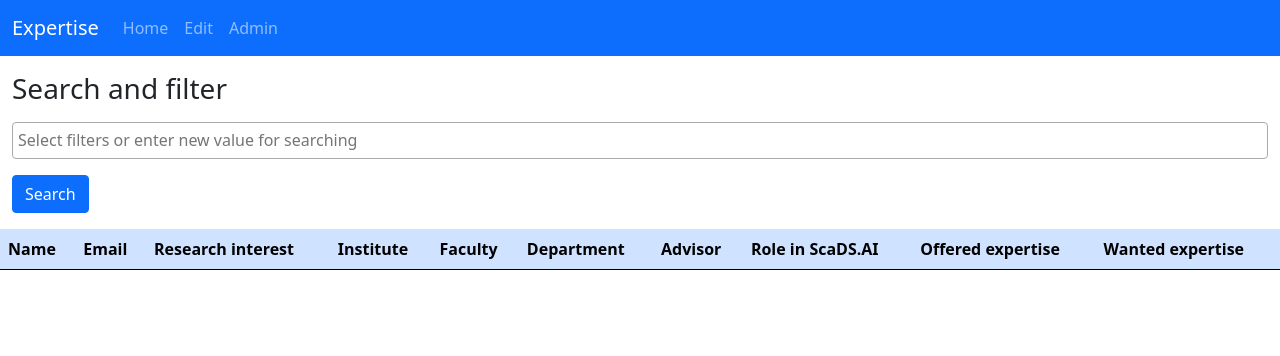
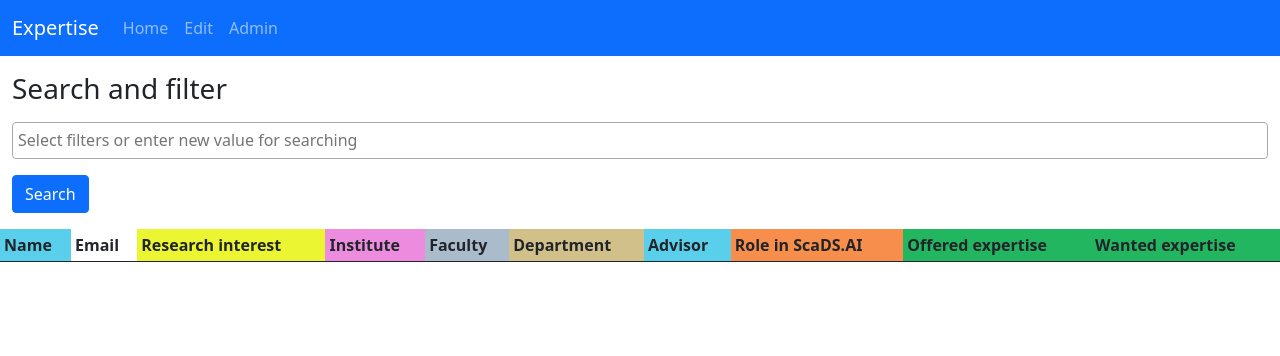
Before and after one commit to codemmmmm/expertise, a Django app: template mysite/expertise/templates/expertise/index.html in a window 1280 px wide. Shown: the top 356 px of the page. Run offline with Django 4.2, Linux system fonts and the light colour scheme; the template is opened without the code that fills it: most values are stand-ins (such as "Sample title", 1, 10 or a date in 2020); lists and menus that the app fills with data are empty; some libraries are stand-ins or nearby versions.

Commit message:
coloring everything
select2 dropdown optgroups, select2 selections, table heads, td spans, graph nodes. and more GUI improvements

```diff
--- a/mysite/expertise/static/expertise/index.js
+++ b/mysite/expertise/static/expertise/index.js
@@ -1,6 +1,19 @@
 "use strict";
 
-function formatLabel(item) {
+function templateResult(item, container) {
+    // if I wanted to color the search results, the color of the
+    // exclude/highlight states would need to be handled too
+    if (item.element) {
+        // currently I only use the class for coloring the optgroup
+        // so maybe I should only add the class to the optgroups?
+        $(container).addClass($(item.element).attr("class"));
+    }
+    return item.text;
+}
+
+function templateSelection(item, container) {
+    $(container).addClass($(item.element).attr("class"));
+
     // for displaying the optgroup name before the element for some groups
     const labels = {
         "Persons": "Person",
@@ -8,7 +21,6 @@ function formatLabel(item) {
         "Offered expertise": "Offered",
         "Wanted expertise": "Wanted",
     };
-
     const option = $(item.element);
     const optgroup = option.closest("optgroup").attr("label");
     const label = labels[optgroup];
@@ -18,12 +30,12 @@ function formatLabel(item) {
 function createTag(params) {
     const selections = $(".search-filter").select2("data");
     const searchSelection = selections.find((element) => element.newTag === true);
-    // don't allow more than one tag (= search word)
+    // allow only one tag (= search word)
     if (searchSelection) {
         return null;
     }
 
-    var term = $.trim(params.term);
+    const term = $.trim(params.term);
     if (term === "") {
         return null;
     }
@@ -97,14 +109,15 @@ function updateAlert(length) {
     }
 }
 
-function drawG6Graph(data, containerId, containerWidth){
-    data.nodes = data.nodes.map((node) => {
+function convertToGraphData(apiData) {
+    apiData.nodes = apiData.nodes.map((node) => {
         node.label = node.properties.name;
         delete node.properties;
         return node;
     });
+
     // maybe copy values with delete Object.assign(..) instead
-    data.edges = data.relationships.map((rel) => {
+    apiData.edges = apiData.relationships.map((rel) => {
         rel.source = rel.startNode;
         rel.target = rel.endNode;
         switch (rel.type) {
@@ -120,7 +133,62 @@ function drawG6Graph(data, containerId, containerWidth){
         }
         return rel;
     });
-    delete data.relationships;
+    delete apiData.relationships;
+    return apiData;
+}
+
+function getColors() {
+    const rootStyle = getComputedStyle(document.documentElement);
+    const colors = {
+        person: rootStyle.getPropertyValue("--color-person"),
+        interest: rootStyle.getPropertyValue("--color-interest"),
+        institute: rootStyle.getPropertyValue("--color-institute"),
+        faculty: rootStyle.getPropertyValue("--color-faculty"),
+        department: rootStyle.getPropertyValue("--color-department"),
+        role: rootStyle.getPropertyValue("--color-role"),
+        expertise: rootStyle.getPropertyValue("--color-expertise"),
+    };
+    return colors;
+}
+
+function drawG6Graph(apiData, personId, containerId, containerWidth){
+    const data = convertToGraphData(apiData);
+    const colors = getColors();
+    data.nodes.forEach((node) => {
+        node.style = {};
+        switch (node.labels[0]) {
+            case "Person":
+                node.style.fill = colors.person;
+                break;
+            case "ResearchInterest":
+                node.style.fill = colors.interest;
+                break;
+            case "Institute":
+                node.style.fill = colors.institute;
+                break;
+            case "Faculty":
+                node.style.fill = colors.faculty;
+                break;
+            case "Department":
+                node.style.fill = colors.department;
+                break;
+            case "Role":
+                node.style.fill = colors.role;
+                break;
+            case "Expertise":
+                node.style.fill = colors.expertise;
+                break;
+        }
+    });
+    // highlight the node that the graph is about
+    const sourceNode = data.nodes.find((node) => node.id === personId);
+    sourceNode.style = {
+        ...sourceNode.style,
+        lineWidth: 3,
+        stroke: "#000000",
+        shadowColor: "#555555",
+        shadowBlur: 3,
+    };
 
     // TODO: cluster?
     const graph = new G6.Graph({
@@ -130,14 +198,23 @@ function drawG6Graph(data, containerId, containerWidth){
         defaultNode: {
             type: "ellipse",
             style: {
+                fill: "#ffffff",
                 lineWidth: 1,
+                stroke: "#a5abb6",
+                cursor: "grab",
             },
         },
         defaultEdge: {
             style: {
-                stroke: "#7fb0f1",
+                stroke: "#a5abb6",
                 // TODO: fill arrow or make more obvious in other ways
                 endArrow: true,
+            },
+            labelCfg: {
+                style: {
+                    opacity: 0.7,
+                    fill: "#111111",
+                },
             },
         },
         renderer: "canvas",
@@ -146,7 +223,6 @@ function drawG6Graph(data, containerId, containerWidth){
             animate: false,
             maxSpeed: 100,
             linkDistance: 300,
-            preventOverlap: true,
         },
         modes: {
             // TODO: make highlight only on click?
@@ -164,6 +240,11 @@ function drawG6Graph(data, containerId, containerWidth){
         graph.getNodes().forEach((node) => {
             // find the text shape by its name
             const labelShape = node.getContainer().find((e) => e.get("name") === "text-shape");
+            // a node with no text/label would cause a layout error, according to
+            // the library but I'm not sure if that is actually happening
+            if (labelShape === null) {
+                return;
+            }
             // get the bounding box of the label
             const labelBBox = labelShape.getBBox();
             graph.updateItem(node, {
@@ -173,12 +254,13 @@ function drawG6Graph(data, containerId, containerWidth){
     });
 }
 
-function showGraph(data) {
+function showGraph(data, personId) {
     const containerId = "graph-container";
     const container = document.querySelector("#" + containerId);
     const containerWidth = 1600;
     container.style.width = containerWidth + "px";
-    drawG6Graph(data, containerId, containerWidth);
+    container.replaceChildren();
+    drawG6Graph(data, personId, containerId, containerWidth);
 
     container.classList.remove("d-none");
     // select the svg or canvas element
@@ -208,13 +290,12 @@ function makeGraph(e) {
     }
 
     const personId = e.currentTarget.dataset.pk;
-    console.log("getting graph data...");
     getGraph(personId).then((data) => {
         if (data === undefined) {
             console.log("... graph request returned undefined");
             return;
         }
-        showGraph(data.graph);
+        showGraph(data.graph, personId);
     });
 }
 
@@ -358,7 +439,8 @@ $(".search-filter").select2({
     tags: true,
     tokenSeparators: [","],
     allowClear: true,
-    templateSelection: formatLabel,
+    templateSelection: templateSelection,
+    templateResult: templateResult,
     createTag: createTag,
     debug: true,
     width: "100%",
@@ -369,6 +451,14 @@ $(".search-filter").on("change", function () {
     fillTable(filter_persons(persons));
 });
 
+// prevents opening the dropdown after unselecting an item
+$(".search-filter").on("select2:unselecting", function () {
+    $(this).on("select2:opening", function (ev) {
+        ev.preventDefault();
+        $(this).off("select2:opening");
+    });
+});
+
 const searchEl = document.querySelector("#search-button");
 searchEl.addEventListener("click", search);
 
--- a/mysite/expertise/static/expertise/style.css
+++ b/mysite/expertise/static/expertise/style.css
@@ -1,5 +1,62 @@
-.persons-table > tbody > tr:hover > td {
-    background-color: #9fc1f5;
+:root {
+    --color-person: #59cfec;
+    --color-interest: #ebf531;
+    --color-institute: #ed8cde;
+    --color-faculty: #aabbcc; /* or maybe #bfbfbf */
+    --color-department: #d1c08a;
+    --color-role: #f78e4c;
+    --color-expertise: #23b660;
+}
+
+th.person,
+td:nth-child(1)>span,
+td:nth-child(7)>span,
+.select2-container ul.select2-selection__rendered>li.person,
+strong.select2-results__group.person {
+    background-color: var(--color-person);
+}
+
+th.interest,
+td:nth-child(3)>span,
+.select2-container ul.select2-selection__rendered>li.interest,
+strong.select2-results__group.interest {
+    background-color: var(--color-interest);
+}
+
+th.institute,
+td:nth-child(4)>span,
+.select2-container ul.select2-selection__rendered>li.institute,
+strong.select2-results__group.institute {
+    background-color: var(--color-institute);
+}
+
+th.faculty,
+td:nth-child(5)>span,
+.select2-container ul.select2-selection__rendered>li.faculty,
+strong.select2-results__group.faculty {
+    background-color: var(--color-faculty);
+}
+
+th.department,
+td:nth-child(6)>span,
+.select2-container ul.select2-selection__rendered>li.department,
+strong.select2-results__group.department {
+    background-color: var(--color-department);
+}
+
+th.role,
+td:nth-child(8)>span,
+.select2-container ul.select2-selection__rendered>li.role,
+strong.select2-results__group.role {
+    background-color: var(--color-role);
+}
+
+th.expertise,
+td:nth-child(9)>span,
+td:nth-child(10)>span,
+.select2-container ul.select2-selection__rendered>li.expertise,
+strong.select2-results__group.expertise {
+    background-color: var(--color-expertise);
 }
 
 /* values copied from select2 option elements */
--- a/mysite/expertise/templates/expertise/index.html
+++ b/mysite/expertise/templates/expertise/index.html
@@ -16,9 +16,9 @@
         </h3>
         <select class="form-select search-filter" multiple="multiple" name="filters[]">
             {% for key, item in suggestions.items %}
-            <optgroup label="{{ item.group }}">
+            <optgroup class="{{ item.class }}" label="{{ item.group }}">
                 {% for suggestion in item.options %}
-                <option value="{{ key|slice:":4" }}-{{ suggestion.pk }}">{{ suggestion.name }}</option>
+                <option class="{{ item.class }}" value="{{ key|slice:":4" }}-{{ suggestion.pk }}">{{ suggestion.name }}</option>
                 {% endfor %}
             </optgroup>
             {% endfor %}
@@ -34,19 +34,19 @@
 </div>
 
 <div class="table-responsive">
-    <table class="persons-table table">
-        <thead class="table-primary">
+    <table class="persons-table table table-hover table-sm">
+        <thead>
             <tr>
-                <th scope="col">Name</th>
+                <th scope="col" class="person">Name</th>
                 <th scope="col">Email</th>
-                <th scope="col">Research interest</th>
-                <th scope="col">Institute</th>
-                <th scope="col">Faculty</th>
-                <th scope="col">Department</th>
-                <th scope="col">Advisor</th>
-                <th scope="col">Role in ScaDS.AI</th>
-                <th scope="col">Offered expertise</th>
-                <th scope="col">Wanted expertise</th>
+                <th scope="col" class="interest">Research interest</th>
+                <th scope="col" class="institute">Institute</th>
+                <th scope="col" class="faculty">Faculty</th>
+                <th scope="col" class="department">Department</th>
+                <th scope="col" class="person">Advisor</th>
+                <th scope="col" class="role">Role in ScaDS.AI</th>
+                <th scope="col" class="expertise">Offered expertise</th>
+                <th scope="col" class="expertise">Wanted expertise</th>
             </tr>
         </thead>
         <tbody>
```
Also changed, not shown: mysite/expertise/views.py (+9 -0 lines).
